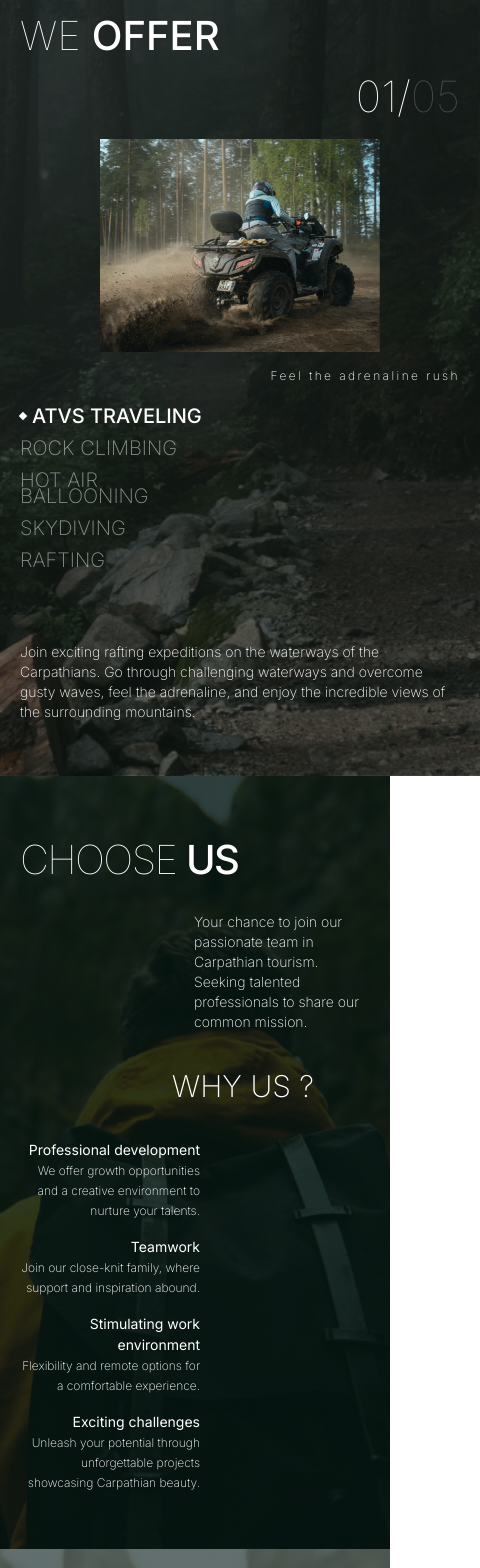
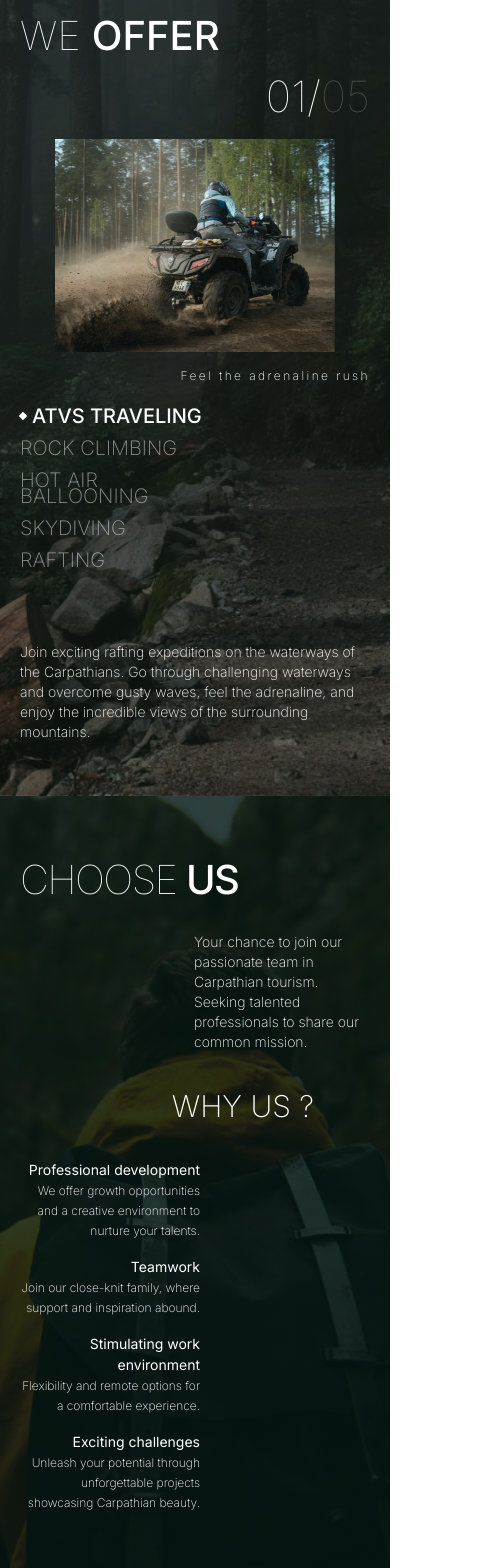
Before and after one commit to IrynaBondarenko7/carp-travel, a Next.js app: page / in a window 390 px wide. Shown: the part 1520-3088 px from the top of the page, 480 px wide, since content can reach past the window. Built offline with nearby package versions, Linux system fonts and the light colour scheme.

Commit message:
added career tablet styles

```diff
--- a/src/app/globals.css
+++ b/src/app/globals.css
@@ -116,7 +116,8 @@ body.menu-open {
 }
 .gallery-section,
 .contacts-section,
-.about-section {
+.about-section,
+.career-section {
   background-repeat: no-repeat;
   background-position: center;
   background-size: cover;
@@ -136,20 +137,6 @@ body.menu-open {
       url(../../public/images/about/about-bg-tab.png);
   }
 }
-/*
-.contacts-section::before {
-  content: "";
-  position: absolute;
-  width: 100%;
-  height: 247px;
-  top: 0;
-  left: 0;
-  background: linear-gradient(
-    180deg,
-    rgba(2, 15, 8, 0.75) 0%,
-    rgba(0, 37, 49, 0) 100%
-  );
-} */
 
 .header-section {
   background-image: linear-gradient(rgba(2, 15, 8, 0.5), rgba(2, 15, 8, 0.5)),
@@ -160,3 +147,34 @@ body.menu-open {
       url(../../public/images/hero/hero-bg-tab.png);
   }
 }
+
+.career-section-top {
+  @media screen and (max-width: 767px) {
+    background-image: linear-gradient(
+        rgba(2, 15, 8, 0.75),
+        rgba(2, 15, 8, 0.75)
+      ),
+      url(../../public/images/career/bg-mb.png);
+  }
+}
+
+.career-section-bottom {
+  @media screen and (max-width: 767px) {
+    background-image: linear-gradient(
+        rgba(2, 15, 8, 0.75),
+        rgba(2, 15, 8, 0.75)
+      ),
+      url(../../public/images/career/bg-mb.png);
+    opacity: 0.75;
+  }
+}
+
+.career-section {
+  @media screen and (min-width: 768px) {
+    background-image: linear-gradient(
+        rgba(2, 15, 8, 0.75),
+        rgba(2, 15, 8, 0.75)
+      ),
+      url(../../public/images/career/bg-tab.png);
+  }
+}
--- a/src/components/Career.tsx
+++ b/src/components/Career.tsx
@@ -1,69 +1,40 @@
 import { CareerForm } from "./CareerForm";
+import { CarreerList } from "./CarreerList";
 
 export const Career = () => {
   return (
     <section className="text-white " id="career">
-      <div>
-        <div
-          className="py-14 px-5 bg-center bg-cover"
-          style={{
-            backgroundImage: `linear-gradient(rgba(2, 15, 8, 0.75),rgba(2, 15, 8, 0.75)), url("/images/career/bg-mb.png")`,
-          }}
-        >
-          <h2 className="text-40 uppercase font-thin leading-56 tracking-1.6">
+      <div className="career-section md:w-768 w-480 mx-auto h-auto sm:w-screen md:pb-14">
+        <div className="py-14 px-5 bg-center bg-cover career-section-top md:px-8 ">
+          <div className="md:flex md:justify-between">
+            <h2 className="text-40 uppercase font-thin leading-56 tracking-1.6 md:text-67 md:tracking-2.68">
               Choose <span className="font-medium">US</span>
             </h2>
-          <p className="text-sm font-extralight leading-5 w-44 text-left ml-auto pt-6">
+            <p className="text-sm font-extralight leading-5 w-44 text-left ml-auto pt-6 md:ml-0 md:pt-0 md:text-13 md:text-justify md:w-220">
               Your chance to join our passionate team in Carpathian tourism.
               Seeking talented professionals to share our common mission.
             </p>
-          <p className="text-3xl uppercase font-extralight text-right pr-14 pt-9">
+          </div>
+          <p className="text-3xl uppercase font-extralight text-right pr-14 pt-9 md:pt-0 md:text-left md:pl-20">
             Why us ?
           </p>
-          <div className="pt-9 flex flex-col gap-4 items-start w-180">
-            <p className="leading-5 text-xs font-extralight text-right">
-              <span className="pb-2 text-sm font-normal">
-                Professional development
-              </span>
-              <br />
-              We offer growth opportunities and a creative environment to
-              nurture your talents.
-            </p>
-            <p className="leading-5 text-xs font-extralight text-right">
-              <span className="pb-2 text-sm font-normal">Teamwork</span>
-              <br />
-              Join our close-knit family, where support and inspiration abound.
-            </p>
-            <p className="leading-5 text-xs font-extralight text-right">
-              <span className="pb-2 text-sm font-normal">
-                Stimulating work environment
-              </span>
-              <br />
-              Flexibility and remote options for a comfortable experience.
-            </p>
-            <p className="leading-5 text-xs font-extralight text-right">
-              <span className="pb-2 text-sm font-normal">
-                Exciting challenges
-              </span>
-              <br />
-              Unleash your potential through unforgettable projects showcasing
-              Carpathian beauty.
-            </p>
+          <div className="md:hidden">
+            <CarreerList />
           </div>
         </div>
-        <div
-          className="py-14 px-5 bg-center bg-cover opacity-75"
-          style={{
-            backgroundImage: `linear-gradient(rgba(2, 15, 8, 0.75),rgba(2, 15, 8, 0.75)),url("/images/career/bg-mb.png")`,
-          }}
-        >
-          <p className="text-sm font-extralight leading-5 w-180 text-left ml-auto">
+        <div className="md:flex md:px-8 md:gap-5">
+          <div className="hidden md:block">
+            <CarreerList />
+          </div>
+          <div className="py-14 sm:px-5 smm:px-5 bg-center bg-cover career-section-bottom md:py-0 ">
+            <p className="text-sm font-extralight leading-5 w-180 text-left ml-auto md:ml-0 md:text-13">
               Don&#39;t miss your opportunity! Fill out the form right now and
               join our team!
             </p>
             <CareerForm />
           </div>
         </div>
+      </div>
     </section>
   );
 };
--- a/src/components/CareerForm.tsx
+++ b/src/components/CareerForm.tsx
@@ -64,9 +64,11 @@ export const CareerForm = () => {
   return (
     <form
       onSubmit={onSubmit}
-      className="w-100% px-5 pt-6 pb-4 flex flex-col gap-y-4"
+      className="w-100% px-5 pt-6 pb-4 flex flex-col gap-y-4 md:pl-0"
     >
       <Toaster position="top-center" reverseOrder={false} />
+      <ul className="flex flex-col gap-1 md:flex-row md:gap-5">
+        <li className="md:w-222">
           <label className="text-xs font-extralight leading-6 tracking-2.4 flex flex-col gap-1">
             <span className={nameLabelError}>Full name</span>
             <input
@@ -86,7 +88,6 @@ export const CareerForm = () => {
               </div>
             )}
           </label>
-
           <label className="text-xs font-extralight leading-6 tracking-2.4 flex flex-col gap-1">
             <span className={emailLabelError}>E-mail</span>
             <input
@@ -135,6 +136,8 @@ export const CareerForm = () => {
               {errors.phone.message}
             </div>
           )}
+        </li>
+        <li>
           <label className="text-xs font-extralight leading-6 tracking-2.4 flex flex-col gap-1">
             <span>Message</span>
             <textarea
@@ -142,6 +145,10 @@ export const CareerForm = () => {
               {...register("message")}
             />
           </label>
+        </li>
+      </ul>
+      <ul className="flex flex-col gap-4 md:flex-row md:justify-between">
+        <li>
           <div className="relative">
             <input
               type="checkbox"
@@ -151,13 +158,16 @@ export const CareerForm = () => {
             />
             <label
               htmlFor="privacy"
-          className="check-text text-xs font-extralight leading-6 flex gap-4"
+              className="check-text text-xs font-extralight leading-6 flex gap-4 md:w-48"
             >
               <span className="inline-block w-6 h-6 border border-white absolute"></span>
-          <span>I confirm my consent to the processing of personal data.</span>
+              <span>
+                I confirm my consent to the processing of personal data.
+              </span>
             </label>
           </div>
-
+        </li>
+        <li>
           <button
             className="text-3xl font-medium ml-auto block hover:underline"
             type="submit"
@@ -165,6 +175,8 @@ export const CareerForm = () => {
           >
             SEND
           </button>
+        </li>
+      </ul>
     </form>
   );
 };
--- /dev/null
+++ b/src/components/CarreerList.tsx
@@ -0,0 +1,44 @@
+export const CarreerList = () => {
+  return (
+    <ul className="pt-9 flex flex-col gap-4 items-start w-180 md:pt-0 md:w-225">
+      <li>
+        <p className="leading-5 text-xs font-extralight text-right">
+          <span className="pb-2 text-sm font-normal md:text-base">
+            Professional development
+          </span>
+          <br />
+          We offer growth opportunities and a creative environment to nurture
+          your talents.
+        </p>
+      </li>
+      <li>
+        <p className="leading-5 text-xs font-extralight text-right">
+          <span className="pb-2 text-sm font-normal md:text-base">
+            Teamwork
+          </span>
+          <br />
+          Join our close-knit family, where support and inspiration abound.
+        </p>
+      </li>
+      <li>
+        <p className="leading-5 text-xs font-extralight text-right">
+          <span className="pb-2 text-sm font-normal md:text-base">
+            Stimulating work environment
+          </span>
+          <br />
+          Flexibility and remote options for a comfortable experience.
+        </p>
+      </li>
+      <li>
+        <p className="leading-5 text-xs font-extralight text-right">
+          <span className="pb-2 text-sm font-normal md:text-base">
+            Exciting challenges
+          </span>
+          <br />
+          Unleash your potential through unforgettable projects showcasing
+          Carpathian beauty.
+        </p>
+      </li>
+    </ul>
+  );
+};
--- a/src/components/Services.tsx
+++ b/src/components/Services.tsx
@@ -66,7 +66,7 @@ export const Services = () => {
 
   return (
     <section
-      className="bg-neutral-950 bg-opacity-50 py-[54px] sm:px-5 smm:px-5 md:px-8 bg-center bg-no-repeat bg-cover md:w-768 w-480 mx-auto h-auto"
+      className="bg-neutral-950 bg-opacity-50 py-[54px] sm:px-5 smm:px-5 md:px-8 bg-center bg-no-repeat bg-cover sm:w-screen md:w-768 w-480 mx-auto h-auto"
       style={{
         backgroundImage: `linear-gradient(rgba(2, 15, 8, 0.50),rgba(2, 15, 8, 0.50)), url("/images/services/${device}/bg-${
           activeSlideIndex + 1
--- a/tailwind.config.ts
+++ b/tailwind.config.ts
@@ -51,6 +51,8 @@ const config: Config = {
         "463": "463px",
         "466": "466px",
         "186": "186px",
+        "222": "222px",
+        "225": "225px",
       },
       height: {
         "370": "370px",
```
Also changed, not shown: public/images/career/bg-tab.png (added). Lines whose indentation alone changed are shown as unchanged.
